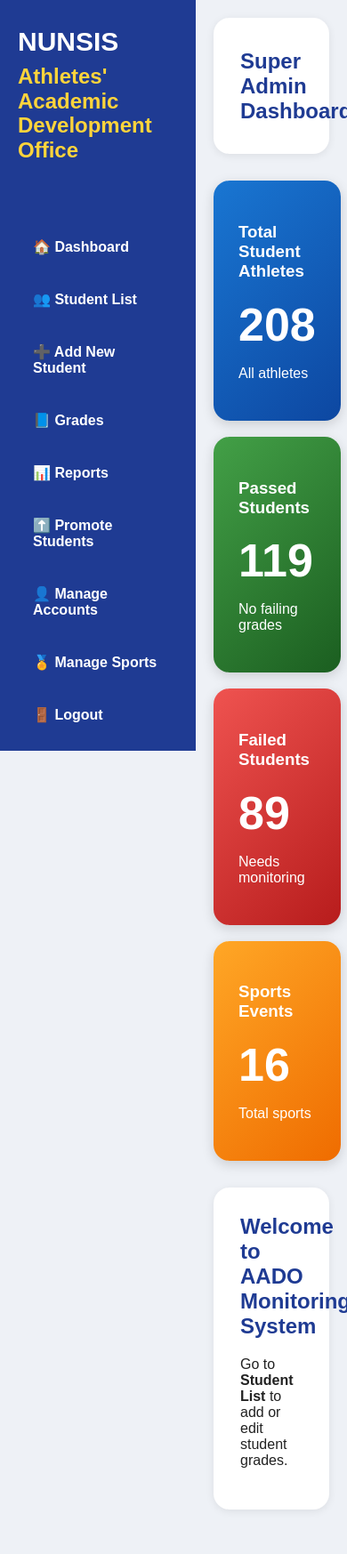
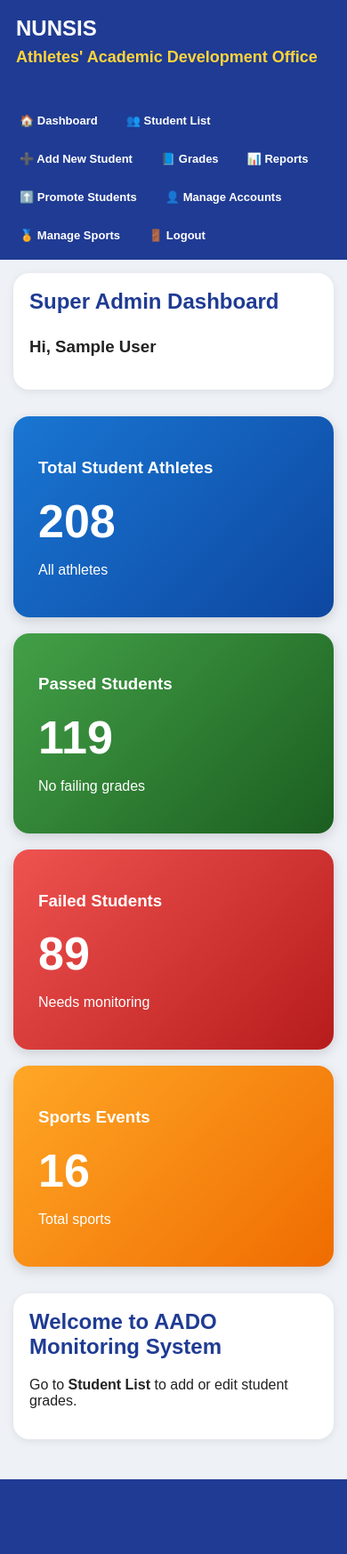
Before and after one commit to villacarlosmathias/aado-athlete-monitoring, a Flask app: page / in a window 390 px wide; the page is wider, and only the part inside the window is pictured. Shown: that part at 89% size. After the commit the page ends 1663 px from the top of that part, so only its background shows below. Run offline with Flask 3, Linux system fonts and the light colour scheme; the visitor is signed in with stand-in values (Sample User, id 1); data comes from the database, SQL or seed files in the repository; parts of the project's set-up code (start-up, migrations or seed data) failed here and were passed over.

Commit message:
Add tablet responsive layout

```diff
--- a/static/style.css
+++ b/static/style.css
@@ -571,3 +571,75 @@ td select {
     }
 
 }
+
+@media screen and (max-width: 900px) {
+
+    .sidebar {
+        position: relative;
+        width: 100%;
+        height: auto;
+    }
+
+    .logo {
+        padding: 18px;
+    }
+
+    .logo h1 {
+        font-size: 24px;
+    }
+
+    .logo h2 {
+        font-size: 18px;
+    }
+
+    .menu {
+        display: flex;
+        flex-wrap: wrap;
+        gap: 8px;
+        padding: 10px;
+        margin-top: 0;
+    }
+
+    .menu a {
+        margin: 0;
+        padding: 10px 12px;
+        font-size: 13px;
+    }
+
+    .main {
+        margin-left: 0;
+        padding: 15px;
+    }
+
+    .topbar {
+        flex-direction: column;
+        align-items: flex-start;
+        gap: 8px;
+        padding: 18px;
+    }
+
+    .cards {
+        grid-template-columns: 1fr;
+    }
+
+    .filter-grid,
+    .form-grid {
+        grid-template-columns: 1fr;
+    }
+
+    table {
+        display: block;
+        overflow-x: auto;
+        white-space: nowrap;
+    }
+
+    th,
+    td {
+        font-size: 12px;
+        padding: 8px;
+    }
+
+    .card {
+        padding: 18px;
+    }
+}
```
